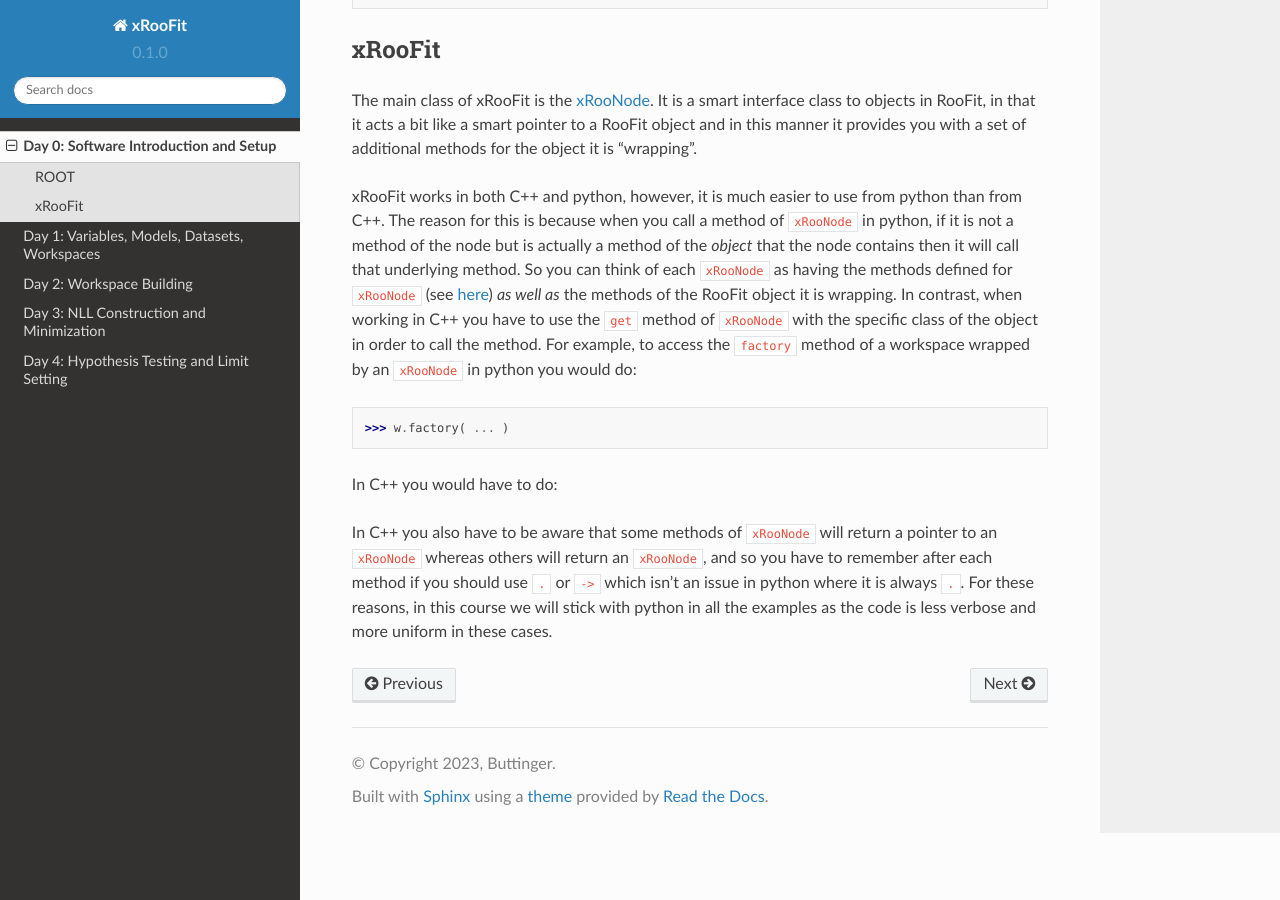
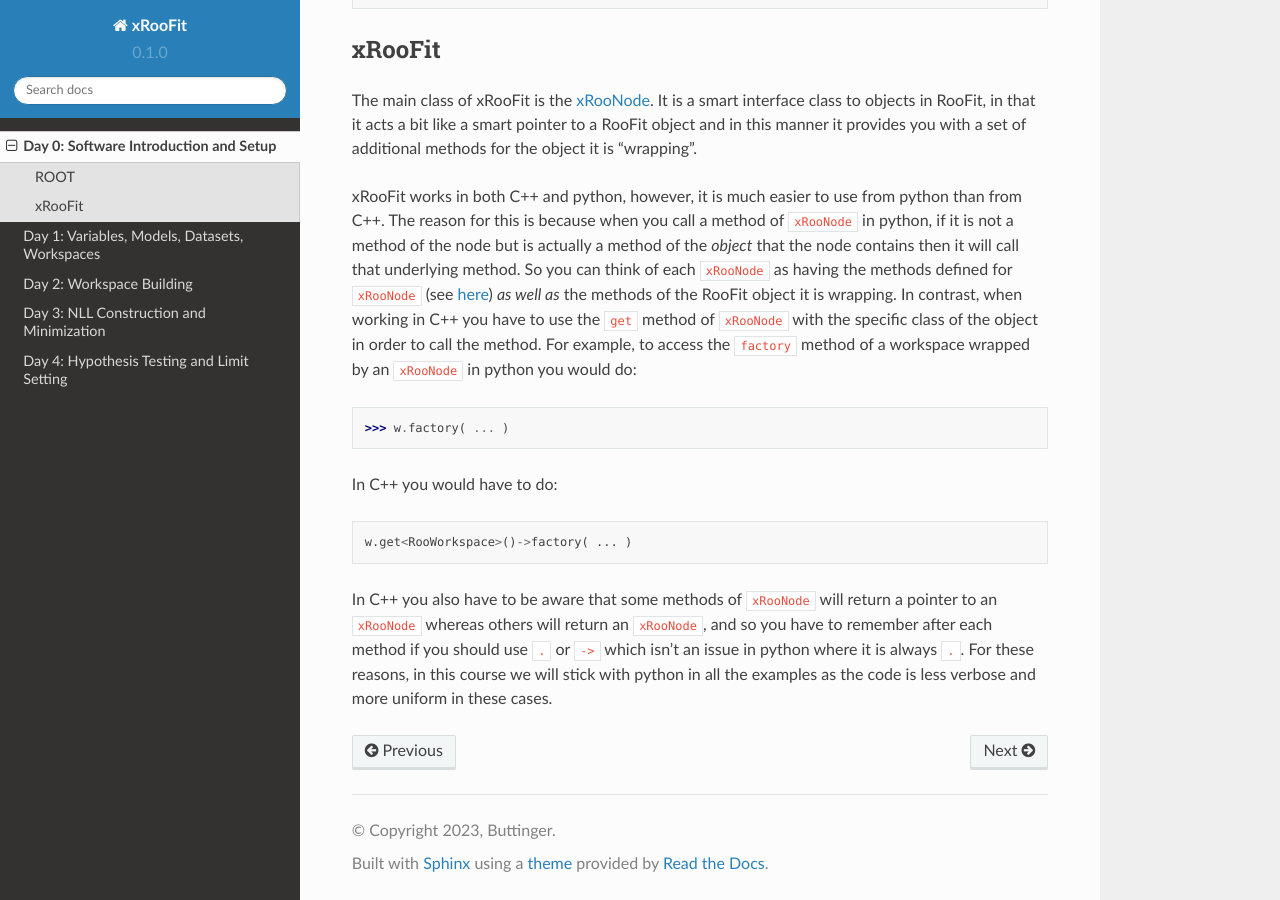
Before and after one commit to will-cern/xroofit-readthedocs, a Sphinx documentation site: the page built from docs/source/setup.rst, in a window 1280 px wide and 900 px high, scrolled down 610 px. Built offline with Sphinx 7.4.7 and the Read the Docs theme 2.0.0, drawn with Linux system fonts in a browser that asks for light colours.

Commit message:
Update setup.rst

```diff
--- a/docs/source/setup.rst
+++ b/docs/source/setup.rst
@@ -27,7 +27,8 @@ xRooFit works in both C++ and python, however, it is much easier to use from pyt
 
 In C++ you would have to do:
 
-.. code-block:: c
+.. code-block:: c++
+
    w.get<RooWorkspace>()->factory( ... )
 
 In C++ you also have to be aware that some methods of ``xRooNode`` will return a pointer to an ``xRooNode`` whereas others will return an ``xRooNode``, and so you have to remember after each method if you should use ``.`` or ``->`` which isn't an issue in python where it is always ``.``. For these reasons, in this course we will stick with python in all the examples as the code is less verbose and more uniform in these cases.
```
